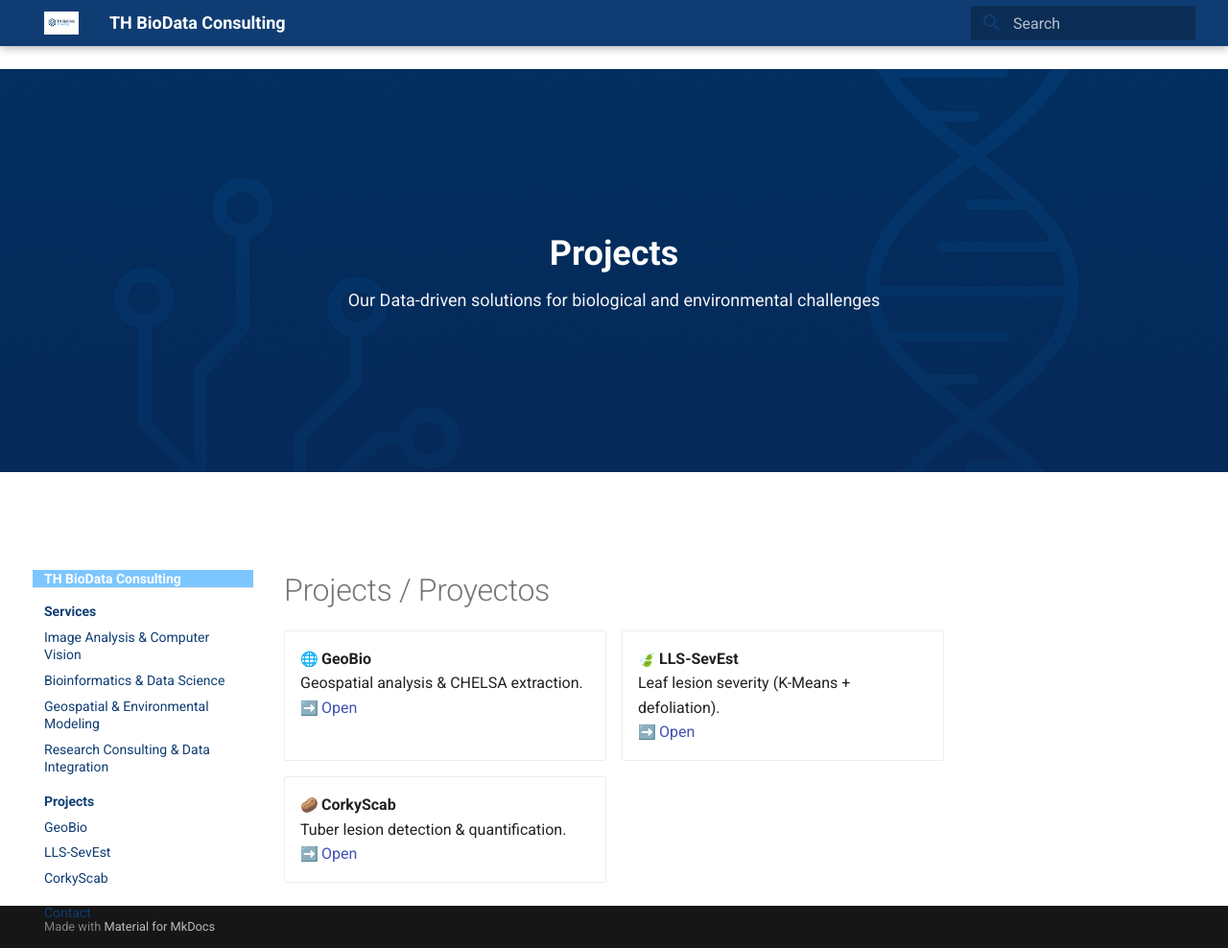
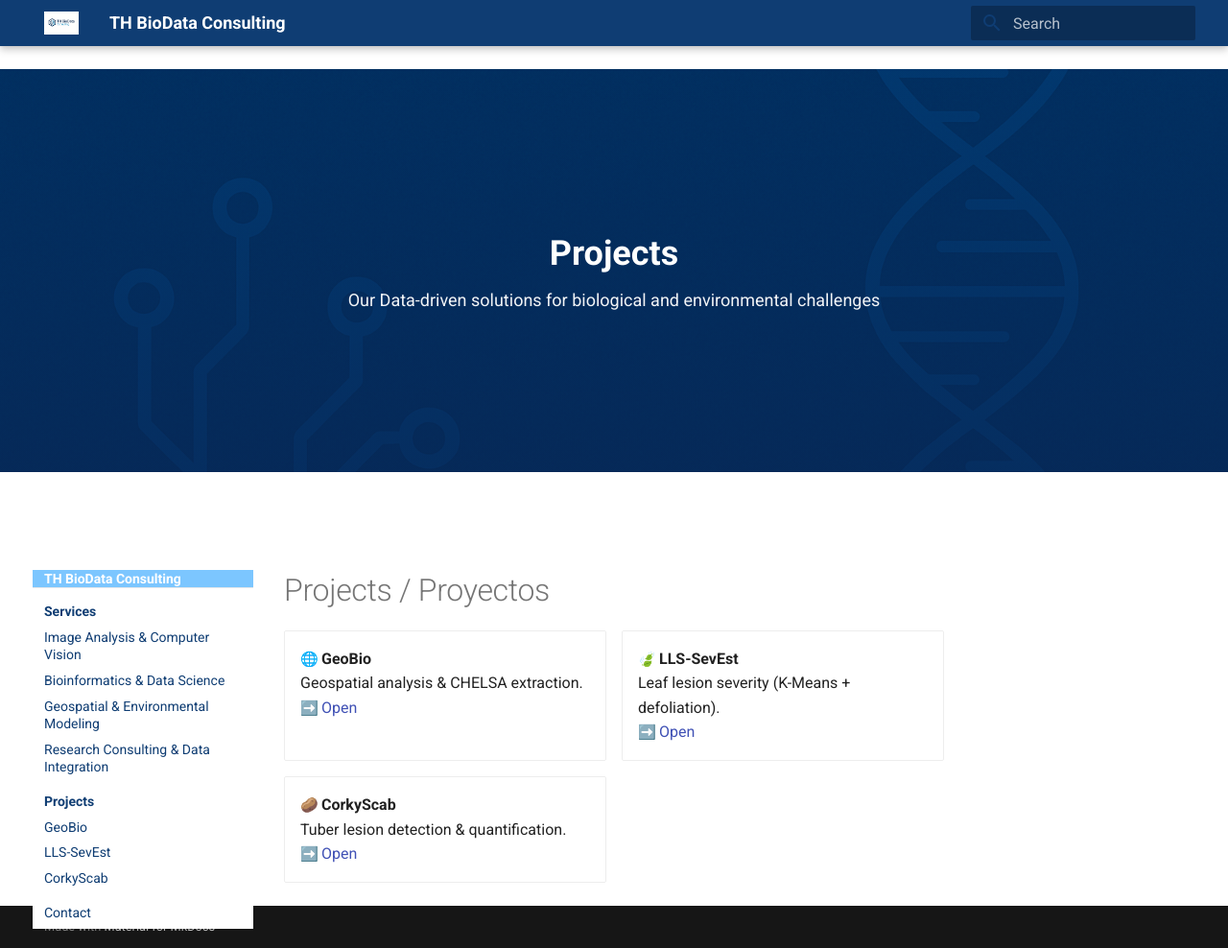
Before and after one commit to TH-BioData/th-biodata.github.io, an MkDocs documentation site: the page built from docs/projects/index.md, in a window 1280 px wide and 988 px high. Shown: the whole window at 96% size. Built offline with MkDocs 1.6.1 and Material for MkDocs 9.7.7, drawn with Linux system fonts in a browser that asks for light colours; emoji names are drawn with the system emoji font.

Commit message:
Update extra.css

```diff
--- a/docs/styles/extra.css
+++ b/docs/styles/extra.css
@@ -84,19 +84,24 @@
 }
 
 /* ============================================================
-   FIX de Z-INDEX e Interacción (SOLUCIÓN FORZADA al conflicto del menú móvil)
+   FIX de Z-INDEX e Interacción (SOLUCIÓN DEFINITIVA/HARDCORE)
    ============================================================ */
 
-/* 1. Asegurar el orden de capas correcto (Header/Menú siempre arriba) */
-.md-header { z-index: 10005 !important; }
+/* 1. Definir Z-INDEX EXTREMO para los componentes del menú/interfaz */
+/* Esto garantiza que estén por encima de *cualquier* cosa. */
+.md-header { z-index: 99990 !important; }
+
 .md-drawer,
 .md-nav {
-  z-index: 10010 !important; /* Menú por encima del Header */
-  pointer-events: auto !important; /* El menú debe ser interactivo */
+  z-index: 99999 !important; /* MÁXIMA PRIORIDAD para el menú */
+  pointer-events: auto !important;
+  background-color: #ffffff !important; /* Fondo blanco sólido (eliminar opacidad gris) */
+  opacity: 1 !important;
 }
+
 .md-overlay {
-  z-index: 10000 !important; /* Overlay debajo del menú, encima del contenido/hero */
-  pointer-events: auto !important; /* Debe capturar clics fuera del menú */
+  z-index: 99998 !important; /* Justo debajo del menú, encima de todo lo demás */
+  pointer-events: auto !important;
 }
 
 /* 2. El Hero DEBE estar en la capa más baja */
@@ -105,33 +110,37 @@
   pointer-events: auto; /* Por defecto, acepta clics */
 }
 
-/* 3. CLAVE: Cuando el menú está abierto (estado 'drawer'), deshabilitar clics en el Hero */
+/* 3. CLAVE: Anulación de la interacción en la mayor parte de la página
+   cuando el menú está abierto (usando el estado 'drawer'). */
+
+/* Anular clics en el Hero */
 html[data-md-state="drawer"] .hero,
 html[data-md-state="drawer"] .hero__content,
 html[data-md-state="drawer"] .hero__bg {
-  pointer-events: none !important; /* ¡Ignorar clics en el hero! */
+  pointer-events: none !important;
 }
 
-/* 4. SOLUCIÓN FORZADA: Anular completamente la interacción del CONTENIDO PRINCIPAL.
-   Esto anula cualquier elemento del lado derecho de la pantalla. */
+/* Anular clics en el contenido principal (.md-main y sus hijos) */
 html[data-md-state="drawer"] .md-main,
 html[data-md-state="drawer"] .md-main__inner,
 html[data-md-state="drawer"] .md-content {
   pointer-events: none !important;
 }
 
-/* 5. Restaurar la interacción SÓLO a los elementos del menú y overlay */
+/* LA REGLA MÁS FORZADA: Anular clics en el contenedor principal de la página
+   Esto debería capturar cualquier elemento fijo que se haya escapado. */
+html[data-md-state="drawer"] .md-container {
+  pointer-events: none !important;
+}
+
+/* 4. Asegurar que los elementos del menú SIEMPRE sean clickeables */
 .md-drawer,
 .md-overlay,
-.md-nav__link {
+.md-nav__link,
+.md-nav__item {
   pointer-events: auto !important;
 }
 
-/* 6. Solución al efecto 'gris opaco' y asegurarse de que el drawer sea opaco */
-.md-drawer {
-    background-color: #ffffff !important; /* Fondo blanco sólido */
-    opacity: 1 !important; /* Asegura que no haya transparencia */
-}
 
 
 /* ============================================================
```
